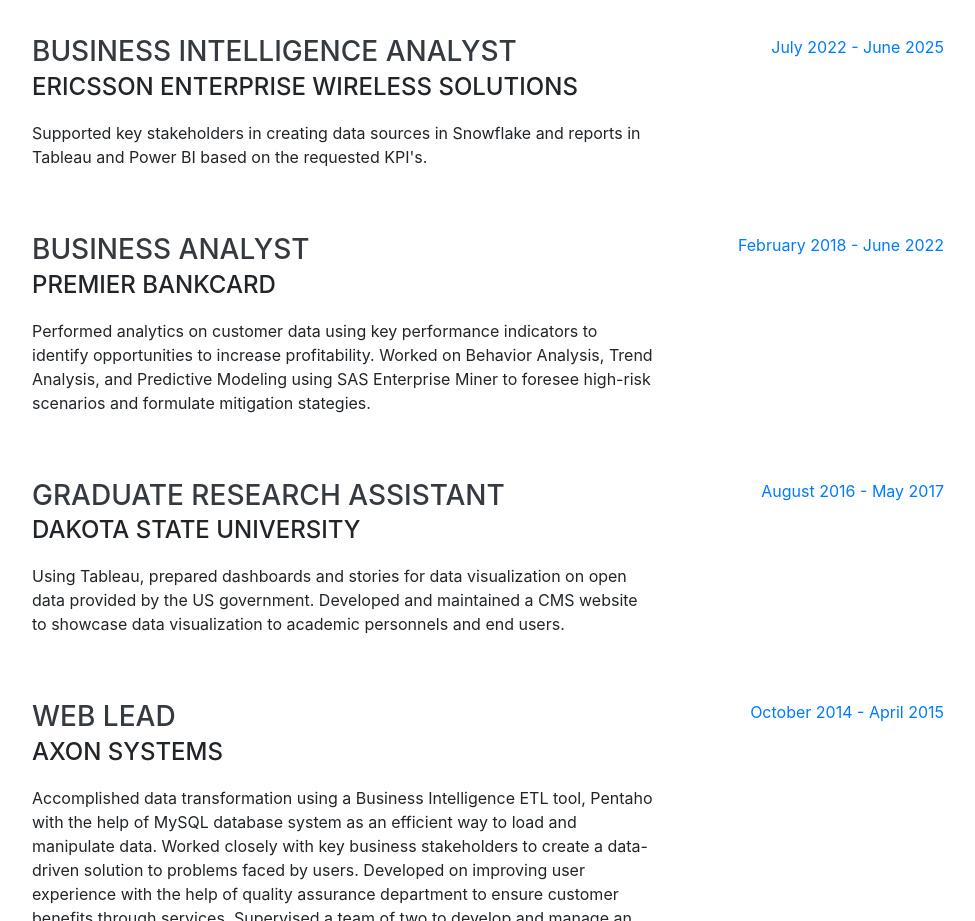
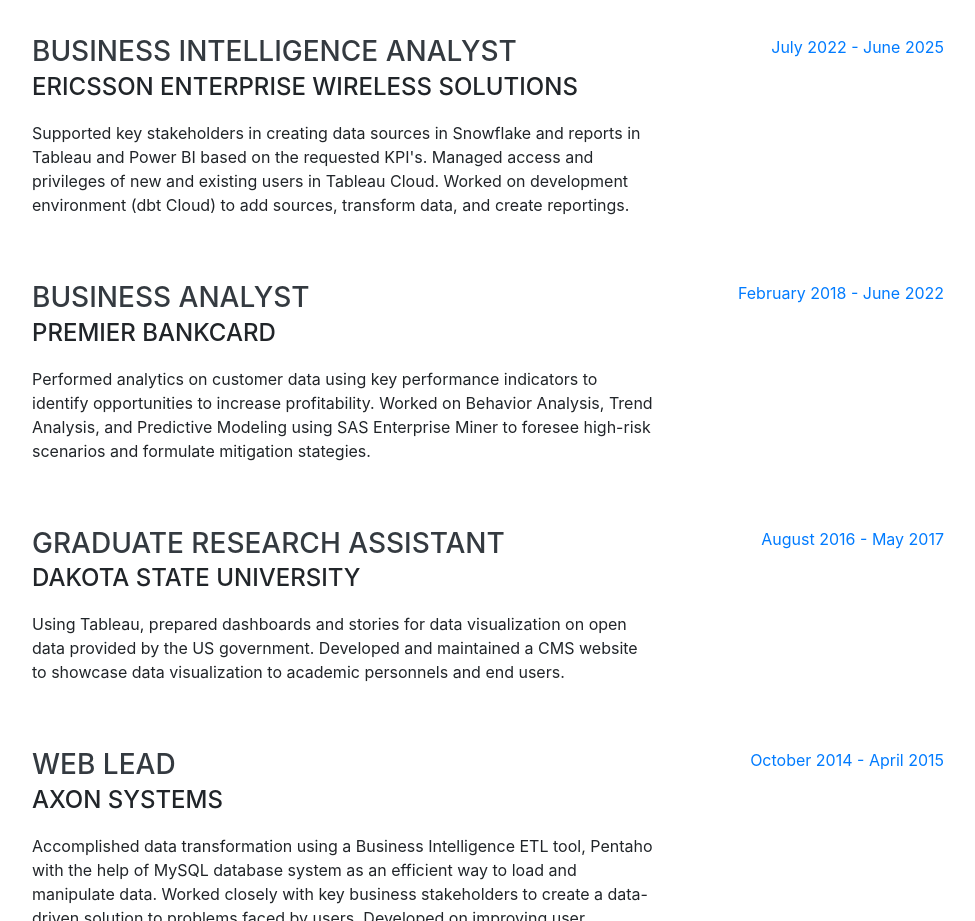
Before and after one commit to Sriz/Sriz.github.io, a website with bundled scripts: page index.html in a window 1280 px wide. Shown: the part 900-1821 px from the top of the page, without its empty margins (288-1263 px from the left). Built offline with nearby package versions, Linux system fonts and the light colour scheme; a web font is replaced by a local one.

Commit message:
updated recent work experience

```diff
--- a/index.html
+++ b/index.html
@@ -108,6 +108,8 @@
             <div class="subheading mb-3">Ericsson Enterprise Wireless Solutions</div>
             <p>
               Supported key stakeholders in creating data sources in Snowflake and reports in Tableau and Power BI based on the requested KPI's.
+              Managed access and privileges of new and existing users in Tableau Cloud.
+              Worked on development environment (dbt Cloud) to add sources, transform data, and create reportings.
             </p>
           </div>
           <div class="resume-date text-md-right">
```
